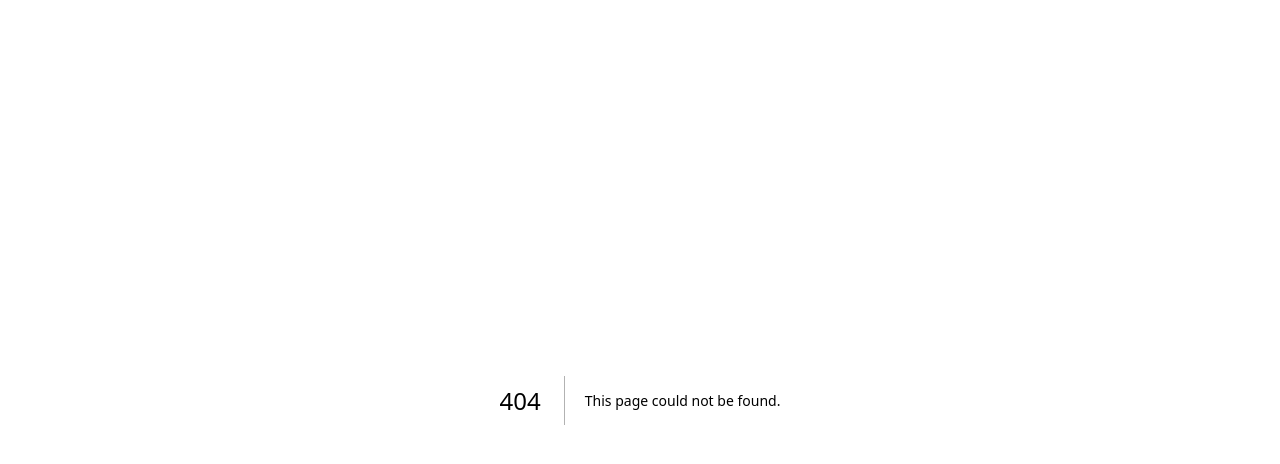
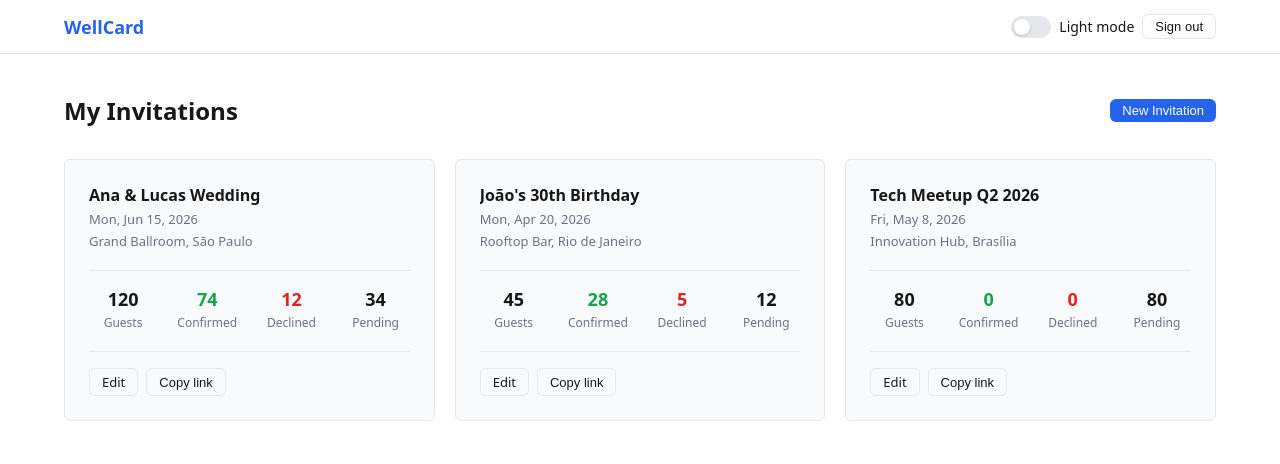
Before and after one commit to luanAfons0/ES3-project, a Next.js app in the folder frontend/: page /dashboard in a window 1280 px wide. Before the commit this address had no page. Shown: the top 464 px of the page. Built offline with nearby package versions, Linux system fonts and the light colour scheme; sample sign-in values are in the browser's storage.

Commit message:
feat(dashboard): add invitations list page with RSVP stats and copy link

```diff
--- /dev/null
+++ b/frontend/src/app/dashboard/page.module.css
@@ -0,0 +1,109 @@
+.pageHeader {
+  display: flex;
+  align-items: center;
+  justify-content: space-between;
+  margin-bottom: 2rem;
+}
+
+.pageTitle {
+  font-size: 1.5rem;
+  font-weight: 700;
+}
+
+/* Grid */
+.grid {
+  display: grid;
+  grid-template-columns: repeat(auto-fill, minmax(300px, 1fr));
+  gap: 1.25rem;
+}
+
+/* Invitation card */
+.invitationCard {
+  display: flex;
+  flex-direction: column;
+  gap: 1.25rem;
+}
+
+.cardTop {
+  display: flex;
+  align-items: flex-start;
+  justify-content: space-between;
+  gap: 1rem;
+}
+
+.cardMeta {
+  display: flex;
+  flex-direction: column;
+  gap: 0.25rem;
+  min-width: 0;
+}
+
+.cardTitle {
+  font-size: 1rem;
+  font-weight: 600;
+  white-space: nowrap;
+  overflow: hidden;
+  text-overflow: ellipsis;
+}
+
+.cardDetail {
+  font-size: 0.8125rem;
+  color: var(--color-muted);
+}
+
+/* Stats row */
+.stats {
+  display: flex;
+  gap: 1rem;
+  border-top: 1px solid var(--color-border);
+  padding-top: 1rem;
+}
+
+.stat {
+  display: flex;
+  flex-direction: column;
+  align-items: center;
+  flex: 1;
+  gap: 0.2rem;
+}
+
+.statValue {
+  font-size: 1.125rem;
+  font-weight: 700;
+}
+
+.statLabel {
+  font-size: 0.75rem;
+  color: var(--color-muted);
+}
+
+.confirmed {
+  color: #16a34a;
+}
+
+.declined {
+  color: var(--color-danger);
+}
+
+/* Card actions */
+.cardActions {
+  display: flex;
+  gap: 0.5rem;
+  border-top: 1px solid var(--color-border);
+  padding-top: 1rem;
+}
+
+/* Empty state */
+.empty {
+  display: flex;
+  flex-direction: column;
+  align-items: center;
+  gap: 1.25rem;
+  padding-block: 5rem;
+  text-align: center;
+}
+
+.emptyText {
+  color: var(--color-muted);
+  font-size: 0.9rem;
+}
--- /dev/null
+++ b/frontend/src/app/dashboard/page.tsx
@@ -0,0 +1,146 @@
+"use client";
+
+import Link from "next/link";
+import { useState } from "react";
+import { Button } from "@/components/Button/Button";
+import { Card } from "@/components/Card/Card";
+import { Container } from "@/components/Container/Container";
+import styles from "./page.module.css";
+
+interface Invitation {
+  id: string;
+  title: string;
+  slug: string;
+  eventDate: string;
+  eventLocation: string;
+  totalGuests: number;
+  confirmed: number;
+  declined: number;
+  pending: number;
+}
+
+// TODO: replace with real API call via TanStack Query
+const INITIAL_INVITATIONS: Invitation[] = [
+  {
+    id: "1",
+    title: "Ana & Lucas Wedding",
+    slug: "ana-and-lucas-wedding",
+    eventDate: "2026-06-15T16:00",
+    eventLocation: "Grand Ballroom, São Paulo",
+    totalGuests: 120,
+    confirmed: 74,
+    declined: 12,
+    pending: 34,
+  },
+  {
+    id: "2",
+    title: "João's 30th Birthday",
+    slug: "joaos-30th-birthday",
+    eventDate: "2026-04-20T19:00",
+    eventLocation: "Rooftop Bar, Rio de Janeiro",
+    totalGuests: 45,
+    confirmed: 28,
+    declined: 5,
+    pending: 12,
+  },
+  {
+    id: "3",
+    title: "Tech Meetup Q2 2026",
+    slug: "tech-meetup-q2-2026",
+    eventDate: "2026-05-08T18:30",
+    eventLocation: "Innovation Hub, Brasília",
+    totalGuests: 80,
+    confirmed: 0,
+    declined: 0,
+    pending: 80,
+  },
+];
+
+function formatDate(iso: string): string {
+  return new Date(iso).toLocaleDateString("en-US", {
+    weekday: "short",
+    month: "short",
+    day: "numeric",
+    year: "numeric",
+  });
+}
+
+function InvitationCard({ invitation }: { invitation: Invitation }) {
+  const [copied, setCopied] = useState(false);
+
+  function handleCopyLink() {
+    const link = `${window.location.origin}/e/${invitation.slug}`;
+    navigator.clipboard.writeText(link).then(() => {
+      setCopied(true);
+      setTimeout(() => setCopied(false), 2000);
+    });
+  }
+
+  return (
+    <Card className={styles.invitationCard}>
+      <div className={styles.cardMeta}>
+        <h2 className={styles.cardTitle}>{invitation.title}</h2>
+        <p className={styles.cardDetail}>{formatDate(invitation.eventDate)}</p>
+        <p className={styles.cardDetail}>{invitation.eventLocation}</p>
+      </div>
+
+      <div className={styles.stats}>
+        <div className={styles.stat}>
+          <span className={styles.statValue}>{invitation.totalGuests}</span>
+          <span className={styles.statLabel}>Guests</span>
+        </div>
+        <div className={styles.stat}>
+          <span className={`${styles.statValue} ${styles.confirmed}`}>
+            {invitation.confirmed}
+          </span>
+          <span className={styles.statLabel}>Confirmed</span>
+        </div>
+        <div className={styles.stat}>
+          <span className={`${styles.statValue} ${styles.declined}`}>
+            {invitation.declined}
+          </span>
+          <span className={styles.statLabel}>Declined</span>
+        </div>
+        <div className={styles.stat}>
+          <span className={styles.statValue}>{invitation.pending}</span>
+          <span className={styles.statLabel}>Pending</span>
+        </div>
+      </div>
+
+      <div className={styles.cardActions}>
+        <Button variant="ghost" size="sm" asChild>
+          <Link href={`/dashboard/invitations/${invitation.id}`}>Edit</Link>
+        </Button>
+        <Button variant="ghost" size="sm" onClick={handleCopyLink}>
+          {copied ? "Copied!" : "Copy link"}
+        </Button>
+      </div>
+    </Card>
+  );
+}
+
+export default function DashboardPage() {
+  const [invitations] = useState<Invitation[]>(INITIAL_INVITATIONS);
+
+  return (
+    <Container>
+      <div className={styles.pageHeader}>
+        <h1 className={styles.pageTitle}>My Invitations</h1>
+        <Button size="sm">New Invitation</Button>
+      </div>
+
+      {invitations.length === 0 ? (
+        <div className={styles.empty}>
+          <p className={styles.emptyText}>No invitations yet.</p>
+          <Button>Create your first invitation</Button>
+        </div>
+      ) : (
+        <div className={styles.grid}>
+          {invitations.map((inv) => (
+            <InvitationCard key={inv.id} invitation={inv} />
+          ))}
+        </div>
+      )}
+    </Container>
+  );
+}
```
